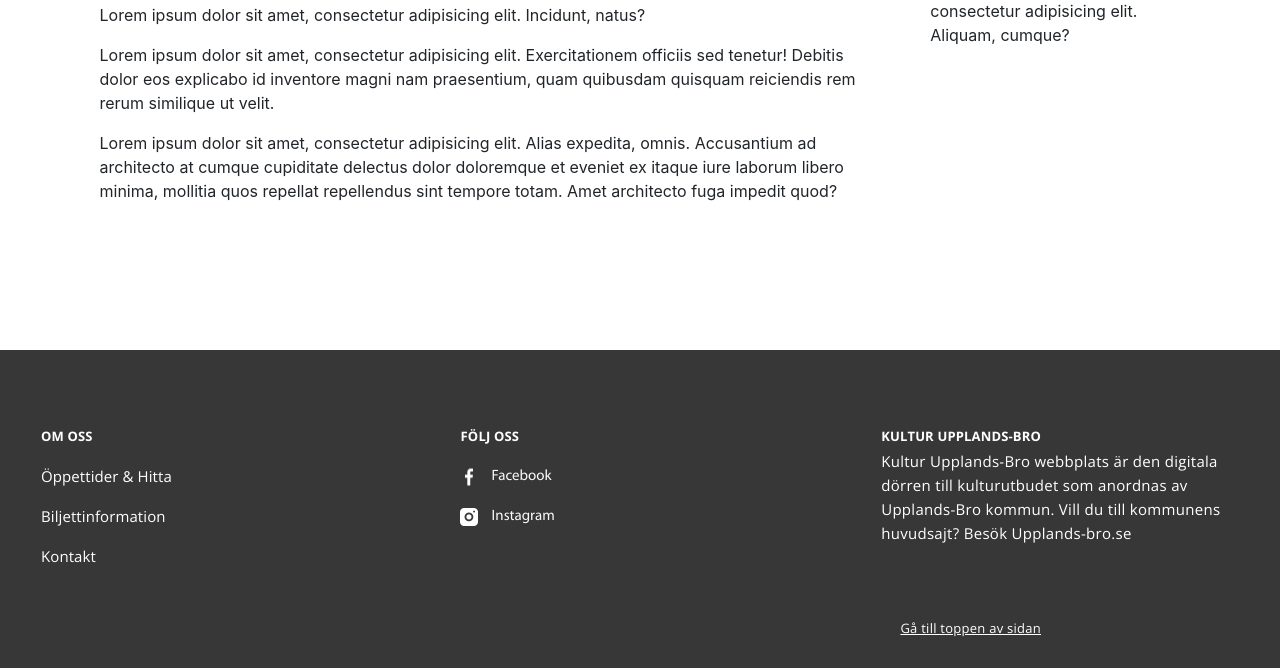
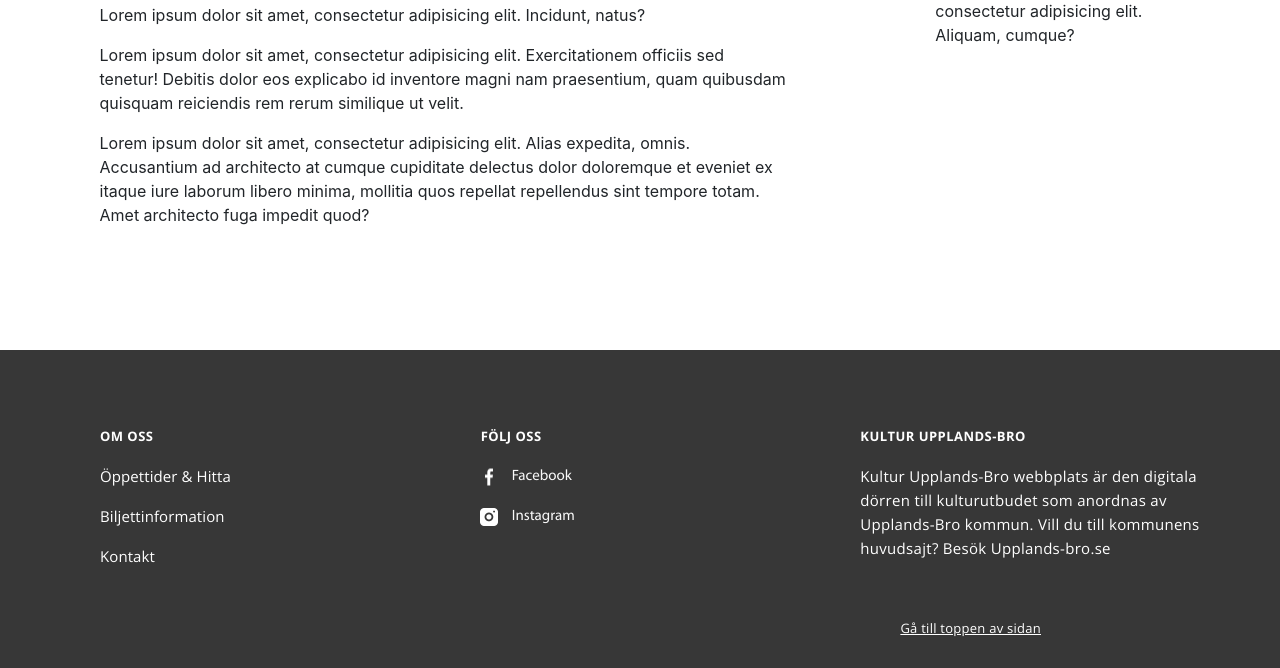
Before and after one commit to ar4iz/kultur, a website: page src/index.html in a window 1280 px wide. Shown: the part 583-1251 px from the top of the page. Drawn offline with nearby package versions, Linux system fonts and the light colour scheme; files that its build step writes are made by us from their sources; files whose address does not match are found by name; a web font is replaced by a local one.

Commit message:
add grids

```diff
--- a/src/index.html
+++ b/src/index.html
@@ -7,16 +7,18 @@
 		<main>
 			<div class="container">
 				<div class="row">
-					<div class="breadcrumbs">
+					<div class="col-12">
+						<div class="breadcrumbs">
 						<span>
 							<a href="/" class="home">
 								<span>Start</span>
 							</a>
 						</span>
-						<span class="sep"></span>
-						<span class="current"></span>
+							<span class="sep"></span>
+							<span class="current"></span>
+						</div>
 					</div>
-					<div class="col-lg-9 pr-0">
+					<div class="col-lg-8 pr-0">
 						<div class="main_content">
 							<div class="article_wrap">
 								<div class="article_title">
@@ -29,7 +31,7 @@
 							</div>
 						</div>
 					</div>
-					<div class="col-lg-3">
+					<div class="offset-lg-1 col-lg-3">
 						<aside class="secondary">
 							<div class="post_wrap">
 								<h3>Upplandsbro kulturportal</h3>
--- a/src/style/modules/_index.scss
+++ b/src/style/modules/_index.scss
@@ -474,12 +474,12 @@ html.hidden {
 
 .breadcrumbs {
   position: relative;
-  padding-left: 21px;
+  padding-left: 11px;
   display: block;
   width: 100%;
   margin-top: 30px;
   @include tablet-sm {
-    padding-left: 15px;
+    padding-left: 11px;
     margin-top: 50px;
   }
   .home {
@@ -521,6 +521,10 @@ html.hidden {
 .main_content {
   padding-left: 10px;
   padding-right: 40px;
+  @include tablet-sm {
+    padding-right: 10px;
+    padding-left: 0;
+  }
 }
 .article_title {
   h2 {
@@ -543,6 +547,10 @@ html.hidden {
   }
 }
 .secondary {
+  padding-left: 5px;
+  @include tablet-sm {
+    padding-left: 0;
+  }
   h3 {
     font-family: $open-font;
     color: #404040;
@@ -568,16 +576,12 @@ html.hidden {
     padding-top: 30px;
   }
 }
-.ftr_nav {
-  display: flex;
-}
-.ftr_menu {
-  width: 33.3%;
+.enp_menu {
   @include tablet-sm {
     display: none;
   }
 }
-.ftr_items {
+.enp_items {
   padding-left: 0;
   margin-bottom: 0;
   margin-top: 7px;
@@ -606,10 +610,9 @@ html.hidden {
   font-weight: 700;
   line-height: 26px;
   text-transform: uppercase;
-  letter-spacing: 0.16px;
+  letter-spacing: 0.46px;
 }
-.ftr_socials {
-  width: 33.3%;
+.enp_socials {
   display: flex;
   flex-direction: column;
   padding-left: 7px;
@@ -654,10 +657,9 @@ html.hidden {
     }
   }
 }
-.ftr_info {
-  width: 33.3%;
-  padding-left: 15px;
-  padding-right: 18px;
+.enp_info {
+  padding-left: 3px;
+  padding-right: 5px;
   @include tablet-sm {
     display: none;
   }
@@ -668,6 +670,8 @@ html.hidden {
     font-weight: 400;
     line-height: 24px;
     letter-spacing: 0.3px;
+    margin-top: 15px;
+    margin-bottom: 0;
   }
 }
 .menuBtn {
--- a/src/view/general/footer.html
+++ b/src/view/general/footer.html
@@ -1,11 +1,12 @@
 <footer class="footer">
-	<div class="content">
-		<div class="ftr_nav">
-			<div class="ftr_menu">
+	<div class="container">
+		<div class="row">
+			<div class="col-lg-4 pl-0">
+				<div class="enp_menu">
 			<span class="menu_title">
 				Om oss
 			</span>
-				<ul class="ftr_items">
+					<ul class="enp_items">
 						<li class="menu-item">
 							<a href="#">Öppettider & Hitta</a>
 						</li>
@@ -17,16 +18,21 @@
 						</li>
 					</ul>
 				</div>
-			<div class="ftr_socials">
+			</div>
+			<div class="col-lg-4 pl-0">
+				<div class="enp_socials">
 					<span class="menu_title">FöLj oss</span>
 					<a href="#" class="facebook_icon" target="_blank">Facebook</a>
 					<a href="#" class="instagram_icon" target="_blank">Instagram</a>
 				</div>
-			<div class="ftr_info">
+			</div>
+			<div class="col-lg-4">
+				<div class="enp_info">
 					<span class="menu_title">Kultur upplands-bro</span>
 					<p>Kultur Upplands-Bro webbplats är den digitala dörren till kulturutbudet som anordnas av Upplands-Bro kommun. Vill du till kommunens huvudsajt? Besök Upplands-bro.se</p>
 				</div>
 			</div>
 		</div>
+	</div>
 	<a href="#" class="top_scroll">Gå till toppen av sidan</a>
 </footer>
```
Also changed, not shown: build/css/main.css, build/html/index.html. Lines whose indentation alone changed are shown as unchanged.
